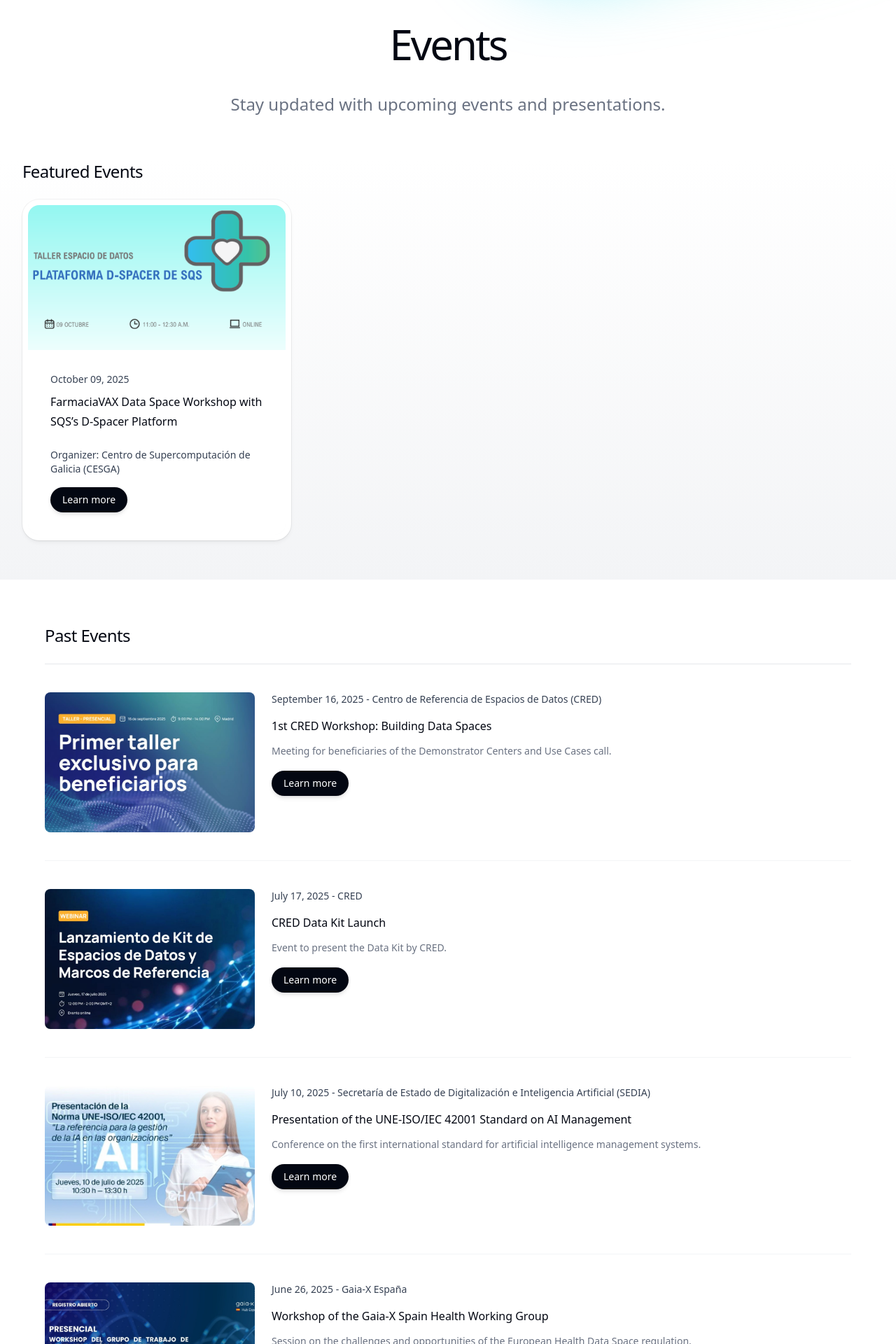
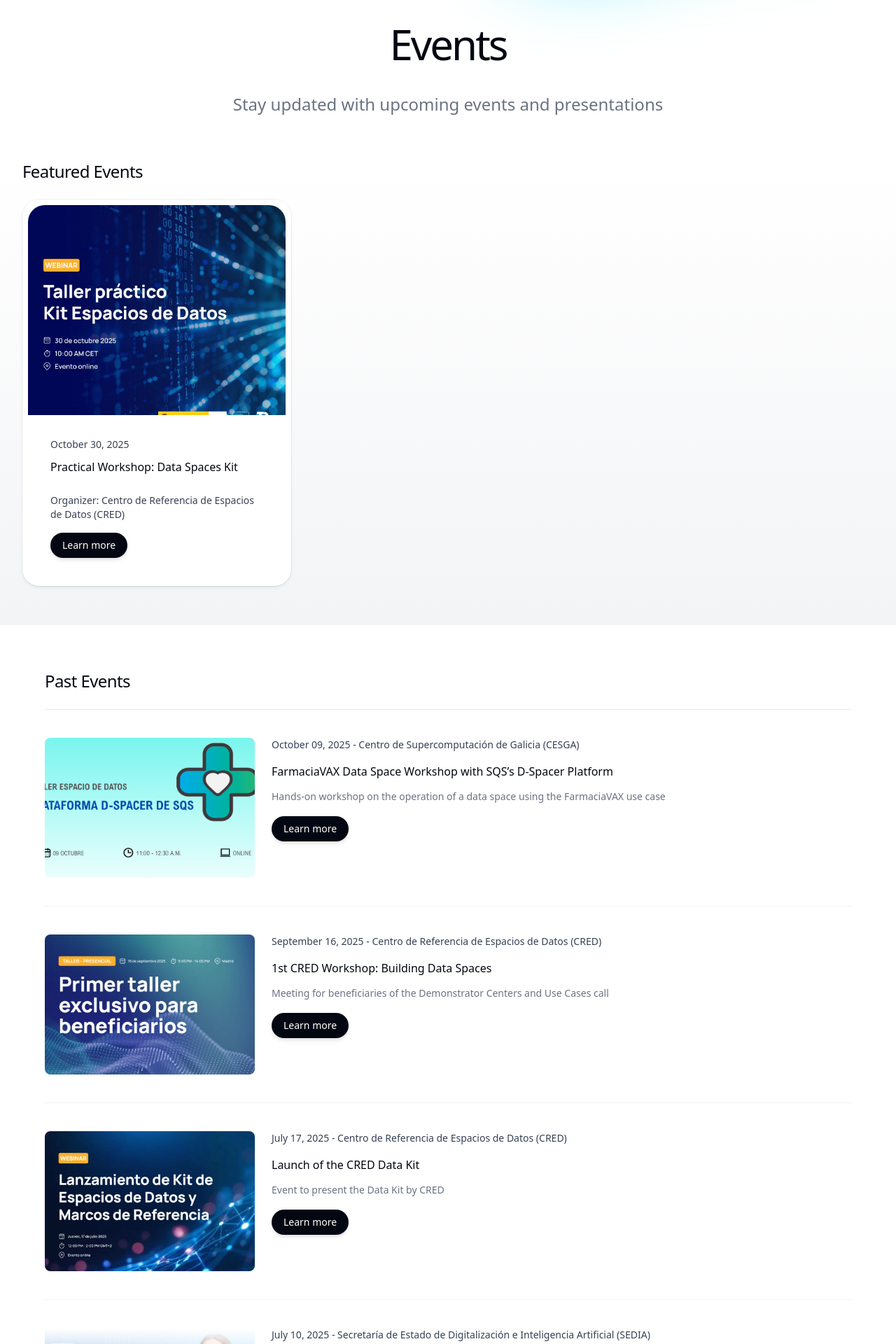
Before and after one commit to dataspacedatalife/dataspace-website, a Next.js app: page /en/events in a window 1280 px wide. Shown: the part 160-2080 px from the top of the page at 70% size. Built offline with nearby package versions, Linux system fonts and the light colour scheme; a web font is replaced by a local one.

Commit message:
Fix first CRED event and add next one

```diff
--- a/messages/en.json
+++ b/messages/en.json
@@ -25,7 +25,7 @@
   "about": {
     "header": {
       "title": "What is the DATAlife Demonstrator?",
-      "lead": "It is a platform that allows sharing and accessing health data in a secure, ethical, governed and interoperable manner, respecting data sovereignty.",
+      "lead": "It is a platform that allows sharing and accessing health data in a secure, ethical, governed and interoperable manner, respecting data sovereignty",
       "imageAlt": "DATAlife Demonstrator Environment"
     },
     "objective": {
@@ -56,11 +56,11 @@
   "how": {
     "metadata": {
       "title": "Participate",
-      "description": "How to join the data space: who can participate, steps to join, commitments and benefits."
+      "description": "How to join the data space: who can participate, steps to join, commitments and benefits"
     },
     "header": {
       "title": "Participate in the DATAlife data space",
-      "lead": "Share, consume or develop data-based services in a trusted environment that guarantees sovereignty, privacy and interoperability."
+      "lead": "Share, consume or develop data-based services in a trusted environment that guarantees sovereignty, privacy and interoperability"
     },
     "who": {
       "title": "Who can participate?",
@@ -154,11 +154,11 @@
   "use-cases": {
     "metadata": {
       "title": "Use Cases",
-      "description": "Real-world examples of data space applications in different sectors: health, management, benchmarking and more."
+      "description": "Real-world examples of data space applications in different sectors: health, management, benchmarking and more"
     },
     "header": {
       "title": "Use Cases",
-      "lead": "These are some of the use cases that are already taking advantage of data spaces to generate scientific, social and operational value."
+      "lead": "These are some of the use cases that are already taking advantage of data spaces to generate scientific, social and operational value"
     },
     "cases": {
       "farmaciavax": {
@@ -206,11 +206,11 @@
   "what": {
     "metadata": {
       "title": "What is a Data Space?",
-      "description": "We are building an ecosystem where data can be shared securely, governed and ethically among multiple organizations."
+      "description": "We are building an ecosystem where data can be shared securely, governed and ethically among multiple organizations"
     },
     "header": {
       "title": "What is a data space?",
-      "lead": "A data space is a structured framework that allows the exchange, access, management and use of data between multiple entities in a secure, interoperable and compliant manner."
+      "lead": "A data space is a structured framework that allows the exchange, access, management and use of data between multiple entities in a secure, interoperable and compliant manner"
     },
     "objective": {
       "title": "Objective",
@@ -250,11 +250,11 @@
   "events": {
     "metadata": {
       "title": "Events",
-      "description": "Stay updated with upcoming events and presentations."
+      "description": "Stay updated with upcoming events and presentations"
     },
     "header": {
       "title": "Events",
-      "description": "Stay updated with upcoming events and presentations.",
+      "description": "Stay updated with upcoming events and presentations",
       "featuredTitle": "Featured Events",
       "pastTitle": "Past Events"
     },
@@ -264,7 +264,7 @@
     "events": {
       "egi2025": {
         "header": "Presentation at EGI/Ibergrid",
-        "excerpt": "Participation in the European distributed computing conference EGI 2025.",
+        "excerpt": "Participation in the European distributed computing conference EGI 2025",
         "description": [
           "Participation in the European distributed computing conference EGI 2025, held in Santander.",
           "Within this framework, the Multisectoral One Health Demonstrator Center promoted by CESGA was presented, highlighting its role as a data space focused on research and innovation.",
@@ -274,7 +274,7 @@
       },
       "datalife": {
         "header": "Presentation Day of the Multisectoral Demonstrator DATAlife",
-        "excerpt": "Launch event for the Multisectoral One Health Demonstrator Center (DATAlife).",
+        "excerpt": "Launch event for the Multisectoral One Health Demonstrator Center (DATAlife)",
         "description": [
           "Launch event of the Multisectoral One Health Demonstrator Center (DATAlife) in Santiago de Compostela.",
           "The day focused on showcasing how this data space promotes research and innovation within the One Health framework, with presentations, use case showcases, and collaboration opportunities.",
@@ -284,7 +284,7 @@
       },
       "baidata": {
         "header": "Attendance at the 4th BAIDATA Forum",
-        "excerpt": "Participation in the national forum on data economy and European data spaces.",
+        "excerpt": "Participation in the national forum on data economy and European data spaces",
         "description": [
           "Participation in the 4th BAIDATA Forum, held in Bilbao and focused on the data economy and European data spaces.",
           "The event gathered professionals, companies, and public administrations to discuss interoperability, governance, and use cases in sectors such as health, mobility, and industry.",
@@ -294,7 +294,7 @@
       },
       "gaiaxsalud": {
         "header": "Workshop of the Gaia-X Spain Health Working Group",
-        "excerpt": "Session on the challenges and opportunities of the European Health Data Space regulation.",
+        "excerpt": "Session on the challenges and opportunities of the European Health Data Space regulation",
         "description": [
           "Participation in the workshop of the health working group organized by Gaia-X Spain in collaboration with the Polytechnic University of Madrid.",
           "The session, covering legal, technical, and healthcare perspectives, focused on the challenges and opportunities arising from the new European Health Data Space regulation.",
@@ -304,7 +304,7 @@
       },
       "normaune": {
         "header": "Presentation of the UNE-ISO/IEC 42001 Standard on AI Management",
-        "excerpt": "Conference on the first international standard for artificial intelligence management systems.",
+        "excerpt": "Conference on the first international standard for artificial intelligence management systems",
         "description": [
           "Attendance at the event organized by the Spanish Association for Standardization (UNE) and sponsored by the State Secretariat for Digitalization and Artificial Intelligence (SEDIA).",
           "The meeting served to present the UNE-ISO/IEC 42001 standard, the first international framework establishing requirements for implementing an AI management system within organizations.",
@@ -314,7 +314,7 @@
       },
       "tallercred": {
         "header": "1st CRED Workshop: Building Data Spaces",
-        "excerpt": "Meeting for beneficiaries of the Demonstrator Centers and Use Cases call.",
+        "excerpt": "Meeting for beneficiaries of the Demonstrator Centers and Use Cases call",
         "description": [
           "Attendance at an in-person workshop exclusively for beneficiaries of the Demonstrator Centers and Use Cases call, held at the CRED headquarters in Madrid.",
           "The session clarified administrative questions regarding the projects.",
@@ -324,7 +324,7 @@
       },
       "tallersqs": {
         "header": "FarmaciaVAX Data Space Workshop with SQS’s D-Spacer Platform",
-        "excerpt": "Hands-on workshop on the operation of a data space using the FarmaciaVAX use case.",
+        "excerpt": "Hands-on workshop on the operation of a data space using the FarmaciaVAX use case",
         "description": [
           "Workshop focused on demonstrating how a data space operates. It centers on the FarmaciaVAX use case, part of the Multisectoral Demonstrator Center DATAlife, and uses the D-Spacer technology developed by SQS.",
           "The session includes an introduction to the platform and its integration into the data space context, participant onboarding and activation, policy and contract reviews to understand various constraints, and practical examples of data sharing between pharmacies and health services.",
@@ -333,19 +333,31 @@
         "extra": "Discover it here"
       },
       "kitdatoscred": {
-        "header": "CRED Data Kit Launch",
-        "excerpt": "Event to present the Data Kit by CRED.",
+        "header": "Launch of the CRED Data Kit",
+        "excerpt": "Event to present the Data Kit by CRED",
         "description": [
-          "Extended description of the fictional event.",
-          "Here you could include full details about the organization, agenda, and conclusions."
+          "Attendance at the session on the Data Spaces Kit to facilitate the onboarding of public and private organizations into data spaces with financial support. The session outlined the covered activities (opportunity identification, data preparation, technical connection, and legal/governance management) and the eligible expenses (personnel, contracted services, and products).",
+          "The application process—awarded on a first-come, first-served basis—was explained."
         ],
-        "extra": null
+        "extra": "If you want to refresh the event information or didn’t have the chance to watch it, don’t miss it!"
+      },
+      "kitdatoscred2": {
+        "header": "Practical Workshop: Data Spaces Kit",
+        "excerpt": "Hands-on workshop to prepare and submit an application for the Data Spaces Kit",
+        "description": [
+          "If your company is a potential beneficiary of the Data Spaces Kit, you’ll be interested to know that the upcoming call for grants of up to €30,000 will soon be launched for participants and promoters of data spaces.",
+          "This online session will have a very practical approach, where they will explain everything you need to know about the Data Spaces Kit and provide key insights to properly prepare and submit your grant application.",
+          "📅 Date: October 30, 2025",
+          "🕔 Time: 10:00 a.m.",
+          "📍 Format: Online"
+        ],
+        "extra": "Register here:"
       }
     }
   },
   "catalog": {
     "title": "Data Catalog",
-    "subtitle": "Explore the list of datasets and their preliminary information.",
+    "subtitle": "Explore the list of datasets and their preliminary information",
     "viewDetails": "View details",
     "close": "Close",
     "previous": "Previous",
--- a/messages/es.json
+++ b/messages/es.json
@@ -25,7 +25,7 @@
   "about": {
     "header": {
       "title": "¿Qué es el demostrador DATAlife?",
-      "lead": "Se trata de una plataforma que permite compartir y acceder a datos del sector salud de forma segura, ética, gobernada e interoperable, respetando la soberanía del dato.",
+      "lead": "Se trata de una plataforma que permite compartir y acceder a datos del sector salud de forma segura, ética, gobernada e interoperable, respetando la soberanía del dato",
       "imageAlt": "Entorno del demostrador DATAlife"
     },
     "objective": {
@@ -56,11 +56,11 @@
   "how": {
     "metadata": {
       "title": "Participa",
-      "description": "Cómo unirse al espacio de datos: quién puede participar, pasos de adhesión, compromisos y beneficios."
+      "description": "Cómo unirse al espacio de datos: quién puede participar, pasos de adhesión, compromisos y beneficios"
     },
     "header": {
       "title": "Participa en el espacio de datos DATAlife",
-      "lead": "Comparte, consume o desarrolla servicios basados en datos en un entorno confiable que garantiza soberanía, privacidad e interoperabilidad."
+      "lead": "Comparte, consume o desarrolla servicios basados en datos en un entorno confiable que garantiza soberanía, privacidad e interoperabilidad"
     },
     "who": {
       "title": "¿Quién puede participar?",
@@ -101,7 +101,7 @@
   "team": {
     "metadata": {
       "title": "Equipo",
-      "description": "Impulsando la innovación desde el CESGA. Nuestra misión es acelerar la transformación digital de los sectores de la biotecnología, agroalimentación, forestal-mar-industrial y salud."
+      "description": "Impulsando la innovación desde el CESGA. Nuestra misión es acelerar la transformación digital de los sectores de la biotecnología, agroalimentación, forestal-mar-industrial y salud"
     },
     "header": {
       "title": "Impulsando la innovación desde el CESGA",
@@ -154,11 +154,11 @@
   "use-cases": {
     "metadata": {
       "title": "Casos de uso",
-      "description": "Ejemplos reales de aplicación de espacios de datos en distintos sectores: salud, gestión, benchmarking y más."
+      "description": "Ejemplos reales de aplicación de espacios de datos en distintos sectores: salud, gestión, benchmarking y más"
     },
     "header": {
       "title": "Casos de uso",
-      "lead": "Estos son algunos de los casos de uso que ya están aprovechando los espacios de datos para generar valor científico, social y operativo."
+      "lead": "Estos son algunos de los casos de uso que ya están aprovechando los espacios de datos para generar valor científico, social y operativo"
     },
     "cases": {
       "farmaciavax": {
@@ -206,11 +206,11 @@
   "what": {
     "metadata": {
       "title": "¿Qué es un espacio de datos?",
-      "description": "Estamos construyendo un ecosistema donde los datos puedan ser compartidos de forma segura, gobernada y ética entre múltiples organizaciones."
+      "description": "Estamos construyendo un ecosistema donde los datos puedan ser compartidos de forma segura, gobernada y ética entre múltiples organizaciones"
     },
     "header": {
       "title": "¿Qué es un espacio de datos?",
-      "lead": "Un espacio de datos es un marco estructurado que permite el intercambio, acceso, gestión y uso de datos entre múltiples entidades de manera segura, interoperable y conforme a normativas."
+      "lead": "Un espacio de datos es un marco estructurado que permite el intercambio, acceso, gestión y uso de datos entre múltiples entidades de manera segura, interoperable y conforme a normativas"
     },
     "objective": {
       "title": "Objetivo",
@@ -250,11 +250,11 @@
   "events": {
     "metadata": {
       "title": "Eventos",
-      "description": "Mantente informado sobre los próximos eventos y presentaciones."
+      "description": "Mantente informado sobre los próximos eventos y presentaciones"
     },
     "header": {
       "title": "Eventos",
-      "description": "Mantente informado sobre los próximos eventos y presentaciones.",
+      "description": "Mantente informado sobre los próximos eventos y presentaciones",
       "featuredTitle": "Eventos destacados",
       "pastTitle": "Eventos pasados"
     },
@@ -264,7 +264,7 @@
     "events": {
       "egi2025": {
         "header": "Presentación en EGI/Ibergrid",
-        "excerpt": "Participación en la conferencia europea de computación distribuida EGI 2025.",
+        "excerpt": "Participación en la conferencia europea de computación distribuida EGI 2025",
         "description": [
           "Participación en la conferencia europea de computación distribuida EGI 2025, celebrada en Santander.",
           "En este marco se presentó el Centro Demostrador Multisectorial One Health que impulsa el CESGA, destacando su papel como espacio de datos orientado a la investigación y la innovación.",
@@ -274,7 +274,7 @@
       },
       "datalife": {
         "header": "Jornada de presentación demostrador multisectorial DATAlife",
-        "excerpt": "Acto de lanzamiento del Centro Demostrador Multisectorial One Health (DATAlife).",
+        "excerpt": "Acto de lanzamiento del Centro Demostrador Multisectorial One Health (DATAlife)",
         "description": [
           "Acto de lanzamiento del Centro Demostrador Multisectorial One Health (DATAlife) en Santiago de Compostela.",
           "La jornada estuvo centrada en dar a conocer cómo este espacio de datos impulsa la investigación y la innovación en el marco One Health, con ponencias, presentación de casos de uso y oportunidades de colaboración.",
@@ -284,7 +284,7 @@
       },
       "baidata": {
         "header": "Asistencia al IV Foro BAIDATA",
-        "excerpt": "Participación en el foro nacional sobre economía del dato y espacios de datos europeos.",
+        "excerpt": "Participación en el foro nacional sobre economía del dato y espacios de datos europeos",
         "description": [
           "Participación en el IV Foro BAIDATA, celebrado en Bilbao y centrado en la economía del dato y los espacios europeos de datos.",
           "El encuentro reunió a profesionales, empresas y administraciones para debatir sobre interoperabilidad, gobernanza y casos de uso en sectores como salud, movilidad o industria.",
@@ -294,7 +294,7 @@
       },
       "gaiaxsalud": {
         "header": "Workshop grupo de trabajo de salud Gaia-X España",
-        "excerpt": "Sesión sobre retos y oportunidades del reglamento europeo de espacios de datos de salud.",
+        "excerpt": "Sesión sobre retos y oportunidades del reglamento europeo de espacios de datos de salud",
         "description": [
           "Participación en el workshop del grupo de trabajo de salud organizado por Gaia-X España en colaboración con la Universidad Politécnica de Madrid.",
           "La sesión, de carácter legal, técnico y sanitario, se centró en los retos y oportunidades que plantea el nuevo reglamento europeo de espacios de datos de salud.",
@@ -304,7 +304,7 @@
       },
       "normaune": {
         "header": "Presentación norma UNE-ISO/IEC 42001 sobre gestión de la IA",
-        "excerpt": "Jornada sobre el primer estándar internacional de gestión de la inteligencia artificial.",
+        "excerpt": "Jornada sobre el primer estándar internacional de gestión de la inteligencia artificial",
         "description": [
           "Asistencia a la jornada organizada por la Asociación Española de Normalización (UNE) y patrocinada por la Secretaría de Estado de Digitalización e Inteligencia Artificial (SEDIA).",
           "El encuentro sirvió para presentar la norma UNE-ISO/IEC 42001, primer estándar internacional que establece los requisitos para implantar un sistema de gestión de la inteligencia artificial en organizaciones.",
@@ -314,7 +314,7 @@
       },
       "tallercred": {
         "header": "1er Taller CRED: construyendo espacios de datos",
-        "excerpt": "Encuentro para beneficiarios de la convocatoria de Centros Demostradores y Casos de Uso.",
+        "excerpt": "Encuentro para beneficiarios de la convocatoria de Centros Demostradores y Casos de Uso",
         "description": [
           "Asistencia a un taller presencial exclusivo para beneficiarios de la convocatoria de Centros Demostradores y Casos de Uso, convocado en la sede del CRED en Madrid.",
           "Durante la sesión se aclararon dudas administrativas acerca de los proyectos.",
@@ -324,7 +324,7 @@
       },
       "tallersqs": {
         "header": "Taller de Espacio de Datos FarmaciaVAX con la plataforma D-Spacer de SQS",
-        "excerpt": "Taller práctico sobre el funcionamiento de un espacio de datos en el caso de uso FarmaciaVAX.",
+        "excerpt": "Taller práctico sobre el funcionamiento de un espacio de datos en el caso de uso FarmaciaVAX",
         "description": [
           "Taller orientado a mostrar el funcionamiento de un espacio de datos. Se centra en el caso de uso FarmaciaVAX, que está enmarcado en el Centro Demostrador Multisectorial DATAlife, y usa la tecnología D-Spacer de la empresa SQS.",
           "La sesión incluye una introducción a la plataforma y a su integración en el contexto de espacios de datos, la adhesión y activación de participantes, la revisión de políticas y contratos para comprender distintas restricciones, y ejemplos prácticos de compartición de datos entre farmacias y servicios de salud.",
@@ -336,16 +336,27 @@
         "header": "Lanzamiento del Kit de Datos CRED",
         "excerpt": "Evento para presentar el Kit de Datos por el CRED",
         "description": [
-          "Descripción extendida del evento ficticio.",
-          "Aquí podrías dar todos los detalles sobre la organización, agenda y conclusiones."
+          "Asistencia a la jornada sobre el Kit Espacios de Datos para facilitar la incorporación de organizaciones públicas y privadas a espacios de datos con apoyo financiero. El encuentro presentó las actividades cubiertas (identificación de oportunidades, preparación de datos, conexión técnica y gestión jurídica) y los gastos subvencionables (personal, servicios y productos). Se explicó el procedimiento de solicitud con concesión por orden de llegada."
         ],
-        "extra": null
+        "extra": "Si quieres refrescar la información del evento o no tuviste oportunidad de verlo, ¡no te lo pierdas!"
+      },
+      "kitdatoscred2": {
+        "header": "Taller práctico Kit Espacios de Datos",
+        "excerpt": "Taller práctico para preparar y presentar una candidatura al Kit Espacios de datos",
+        "description": [
+          "Si tu empresa es potencial beneficiaria del Kit Espacios de Datos, te interesará saber que próximamente se lanzará la convocatoria de ayudas de hasta 30.000€ destinadas a participantes y promotores de los espacios de datos.",
+          "Esta sesión online tendrá un enfoque muy práctico, en la que se explicará todo lo que necesitas saber sobre el Kit Espacios de Datos y se darán nociones clave para preparar y presentar correctamente la solicitud de la ayuda.",
+          "📅 Fecha: 30 de octubre de 2025",
+          "🕔 Hora: 10:00 h",
+          "📍 Formato: online"
+        ],
+        "extra": "Apúntate aquí:"
       }
     }
   },
   "catalog": {
     "title": "Catálogo de Datos",
-    "subtitle": "Explora el listado de conjuntos de datos y su información preliminar.",
+    "subtitle": "Explora el listado de conjuntos de datos y su información preliminar",
     "viewDetails": "Ver detalles",
     "close": "Cerrar",
     "previous": "Anterior",
--- a/src/app/[locale]/events/page.tsx
+++ b/src/app/[locale]/events/page.tsx
@@ -22,6 +22,7 @@ import KitDatosCREDImg from '../../../../public/events/lanzamientokitCRED.jpg';
 import NormaUNE42001Img from '../../../../public/events/NormaUNE42001Img.jpg';
 import TallerSQSImg from '../../../../public/events/TallerSQSImg.png';
 import TallerCREDImg from '../../../../public/events/tallerCRED.jpg';
+import KitDatosCREDImg2 from '../../../../public/events/tallerPracticokitCRED.jpg';
 
 const eventsPerPage = 5;
 
@@ -42,7 +43,7 @@ const events = [
     image: TallerSQSImg,
     organizer: 'Centro de Supercomputación de Galicia (CESGA)',
     cesgalink: 'https://dspacer-cesga.es/portal',
-    featured: true,
+    featured: false,
   },
   {
     key: 'datalife',
@@ -85,16 +86,25 @@ const events = [
     key: 'tallercred',
     date: '2025-09-16',
     image: TallerCREDImg,
-    organizer: 'Centro de Referencia de Espacios de Datos (CRED) ',
+    organizer: 'Centro de Referencia de Espacios de Datos (CRED)',
     featured: false,
   },
-
   {
     key: 'kitdatoscred',
     date: '2025-07-17',
     image: KitDatosCREDImg,
-    organizer: 'CRED',
+    cesgalink: 'https://www.youtube.com/watch?v=LCVWLknjHEQ',
+    organizer: 'Centro de Referencia de Espacios de Datos (CRED)',
     featured: false,
+  },
+  {
+    key: 'kitdatoscred2',
+    date: '2025-10-30',
+    image: KitDatosCREDImg2,
+    cesgalink:
+      'https://events.teams.microsoft.com/event/9cd8319a-dd19-4c02-a32c-76e71d67ba24@24e38255-2c42-4538-999c-5fd53e8456d2',
+    organizer: 'Centro de Referencia de Espacios de Datos (CRED)',
+    featured: true,
   },
 ] as const satisfies Event[];
 
@@ -148,7 +158,10 @@ function FeaturedEvents({ onOpen }: { onOpen: (event: Event) => void }) {
                 <Image
                   src={event.image}
                   alt={t(`events.${event.key}.header`)}
-                  className="object-contain w-full h-full opacity-80"
+                  // className="object-contain w-full h-full opacity-80"
+                  className="w-[400px] h-[300px] object-cover rounded-t-3xl"
+                  width={400}
+                  height={300}
                 />
               )}
               <div className="flex flex-1 flex-col p-8">
```
Also changed, not shown: public/events/tallerPracticokitCRED.jpg (added).
